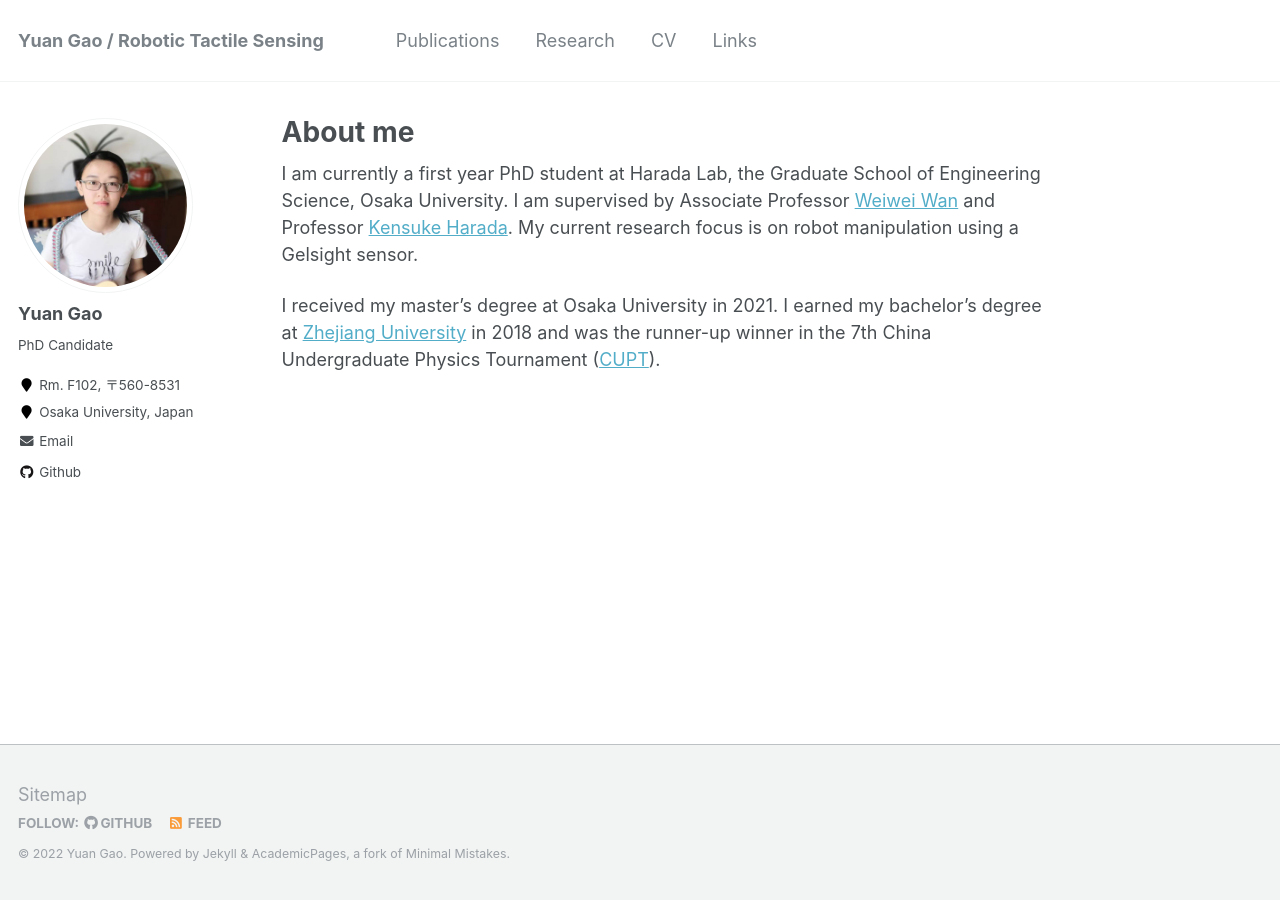
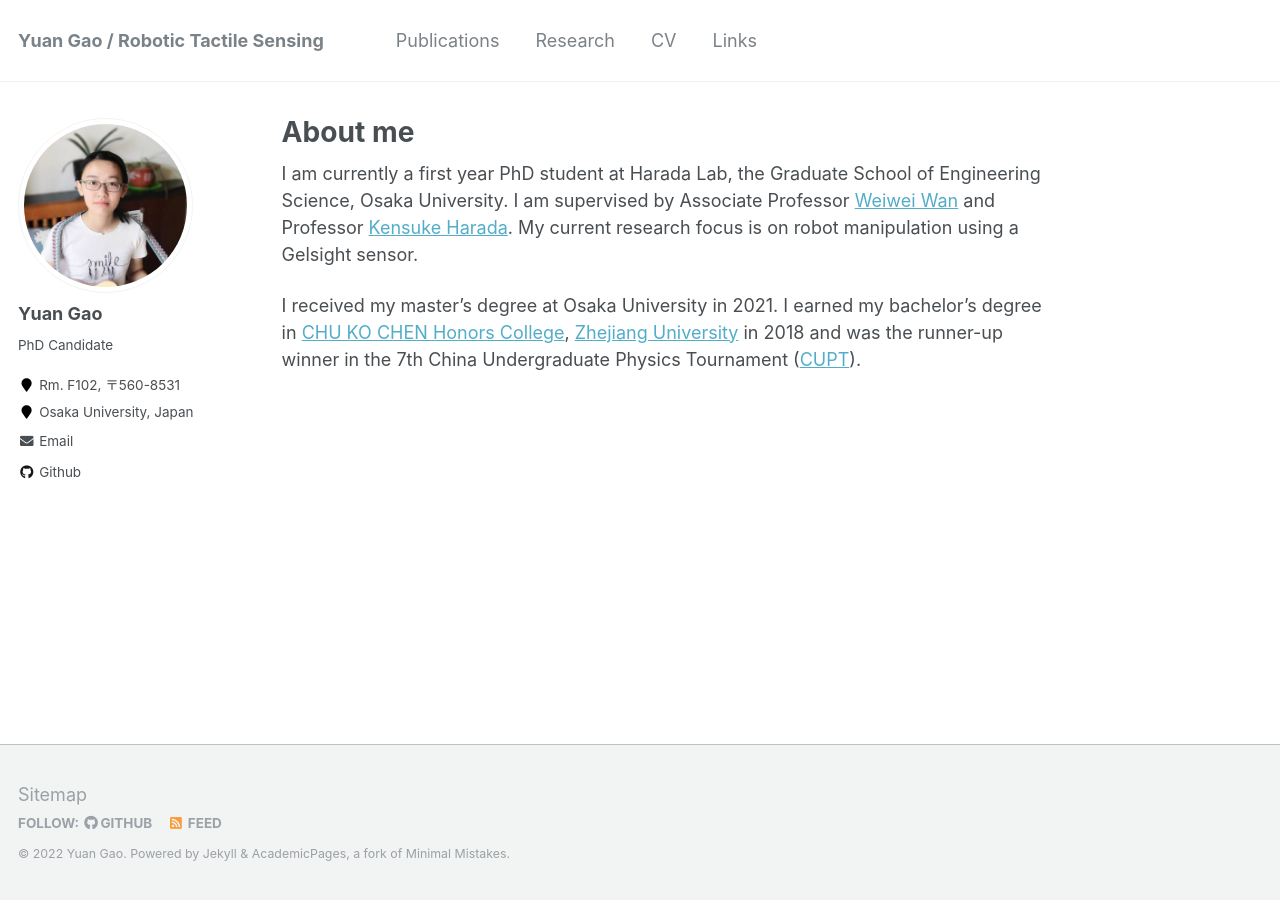
Before and after one commit to Photon26/Photon26.github.io, a Jekyll site: the page built from _pages/about.md, in a window 1280 px wide. Built offline with Jekyll 4.4.1, drawn with Linux system fonts in a browser that asks for light colours.

Commit message:
Update about.md

```diff
--- a/_pages/about.md
+++ b/_pages/about.md
@@ -13,4 +13,4 @@ I am supervised by Associate Professor [Weiwei Wan](https://wanweiwei07.github.i
 My current research focus is on robot manipulation using a Gelsight sensor.
 
 I received my master’s degree at Osaka University in 2021.
-I earned my bachelor’s degree at [Zhejiang University](https://www.zju.edu.cn/english/) in 2018 and was the runner-up winner in the 7th China Undergraduate Physics Tournament ([CUPT](https://pt.nankai.edu.cn/main.htm)).
+I earned my bachelor’s degree in [CHU KO CHEN Honors College](http://ckc.zju.edu.cn/), [Zhejiang University](https://www.zju.edu.cn/english/) in 2018 and was the runner-up winner in the 7th China Undergraduate Physics Tournament ([CUPT](https://pt.nankai.edu.cn/main.htm)).
```
